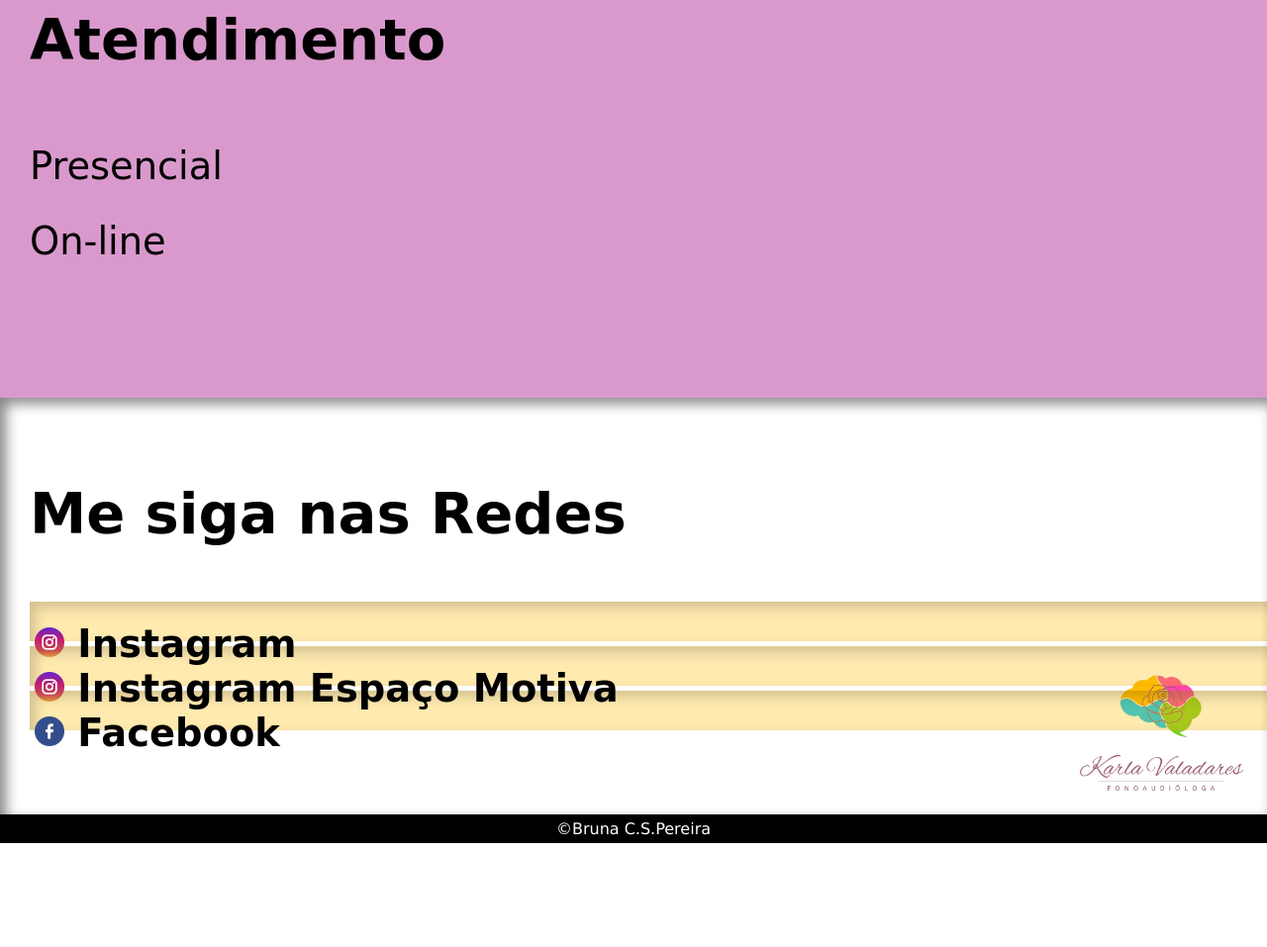
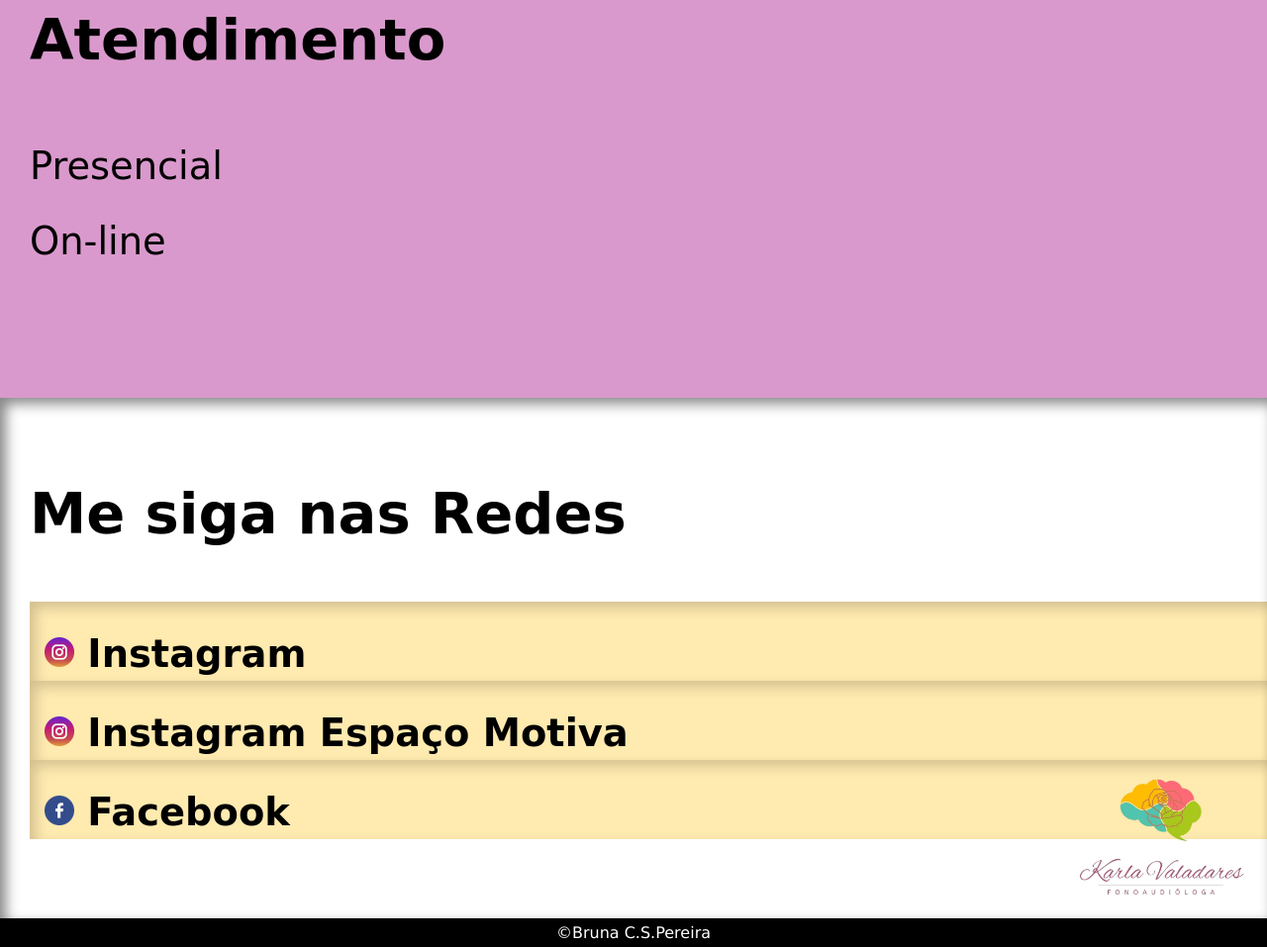
Before and after one commit to BrunaCarolinaabb/motiva, a plain HTML site: page index.html in a window 1280 px wide. Shown: the part 1409-2366 px from the top of the page at 99% size. Before the commit the page ends 2261 px from the top, so only its background shows below. Drawn offline with Linux system fonts and the light colour scheme; a web font is replaced by a local one.

Commit message:
madificando

```diff
--- a/style.css
+++ b/style.css
@@ -70,7 +70,7 @@ section > p {
     background-color: white;
     color:black;
     box-shadow: inset 6px 6px 13px 0px rgba(0, 0, 0, 0.473) ;
-
+    background-size: cover;
     background-attachment: fixed;
 }
 
@@ -120,9 +120,8 @@ a {
 }
 
 .redes >li {
-    padding: 5px;
-    margin-bottom: 5px;
-    height: 30px;
+    padding: 15px;
+    height: 50px;
     background-color: rgba(255, 188, 2, 0.315);
     box-shadow: inset 6px 6px 13px 0px rgba(0, 0, 0, 0.182);
 
```
